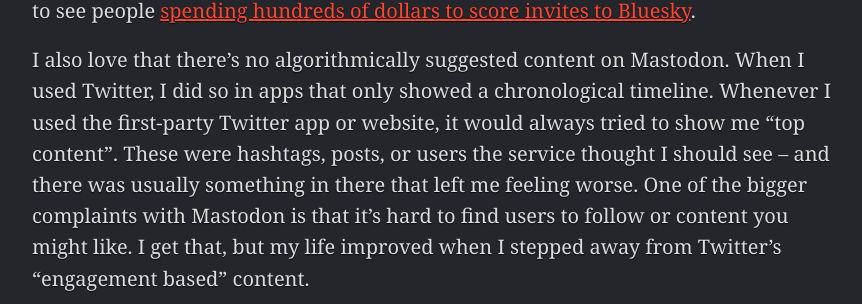
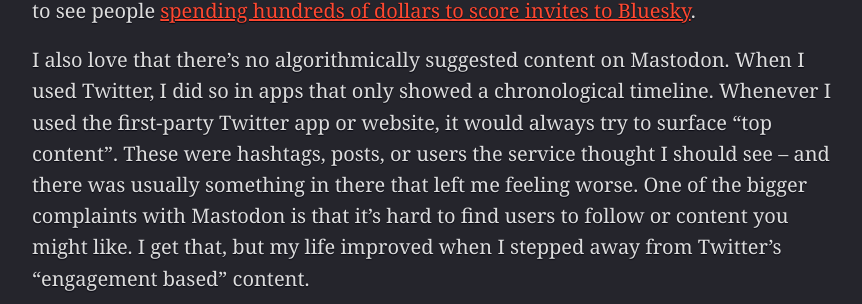
Before and after one commit to gavinanderegg/gavinanderegg.github.io, a Jekyll site: the page built from _posts/2023-05-09-bluesky-frustrations.md, in a window 1280 px wide and 900 px high, scrolled down 759 px. Shown: the part 214-518 px from the top of the window, without its empty margins (208-1070 px from the left). Built offline with Jekyll 4.4.1, drawn with Linux system fonts in a browser that asks for light colours.

Commit message:
Grammer fix (thanks Shamus!)

```diff
--- a/_posts/2023-05-09-bluesky-frustrations.md
+++ b/_posts/2023-05-09-bluesky-frustrations.md
@@ -13,7 +13,7 @@
 
 This is definitely part of my frustration. I have a team that I’m cheering for, and it’s made some huge gains in a short time. There are now some incredibly good apps for the platform, like [Mona](https://www.macstories.net/reviews/mona-a-unique-mix-of-customization-options-and-features-you-wont-find-in-any-other-mastodon-app/) and [Ivory](https://tapbots.com/ivory/). [Momentum has started to build around the underlying protocol](https://www.theverge.com/2023/4/20/23689570/activitypub-protocol-standard-social-network).  It seems like a [shame to start another protocol](https://xkcd.com/927/), and it’s painful to see people [spending hundreds of dollars to score invites to Bluesky](https://techcrunch.com/2023/05/02/bluesky-invites-become-a-hot-commodity-as-demand-for-the-twitter-alternative-outstrips-access/).
 
-I also love that there’s no algorithmically suggested content on Mastodon. When I used Twitter, I did so in apps that only showed a chronological timeline. Whenever I used the first-party Twitter app or website, it would always tried to show me “top content”. These were hashtags, posts, or users the service thought I should see – and there was usually something in there that left me feeling worse. One of the bigger complaints with Mastodon is that it’s hard to find users to follow or content you might like. I get that, but my life improved when I stepped away from Twitter’s “engagement based” content.
+I also love that there’s no algorithmically suggested content on Mastodon. When I used Twitter, I did so in apps that only showed a chronological timeline. Whenever I used the first-party Twitter app or website, it would always try to surface “top content”. These were hashtags, posts, or users the service thought I should see – and there was usually something in there that left me feeling worse. One of the bigger complaints with Mastodon is that it’s hard to find users to follow or content you might like. I get that, but my life improved when I stepped away from Twitter’s “engagement based” content.
 
 
 #### Technical frustrations
```
